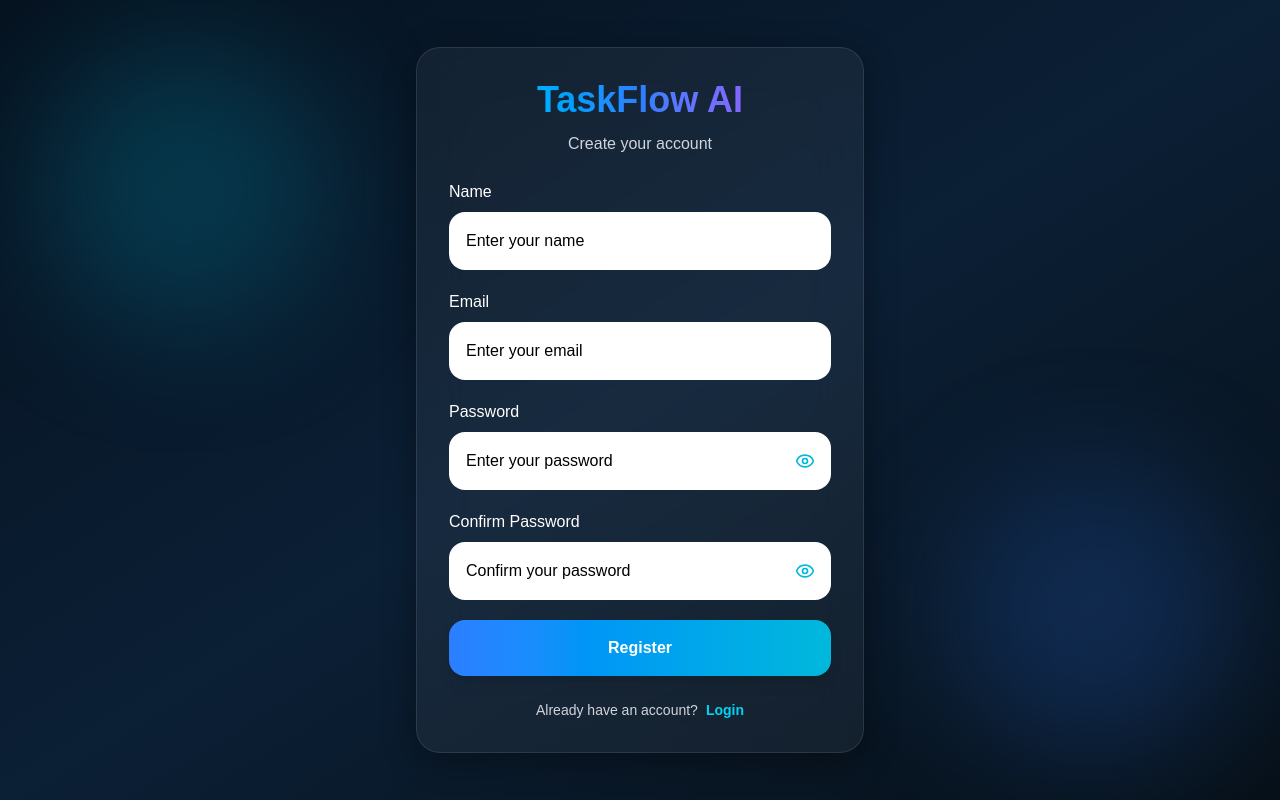
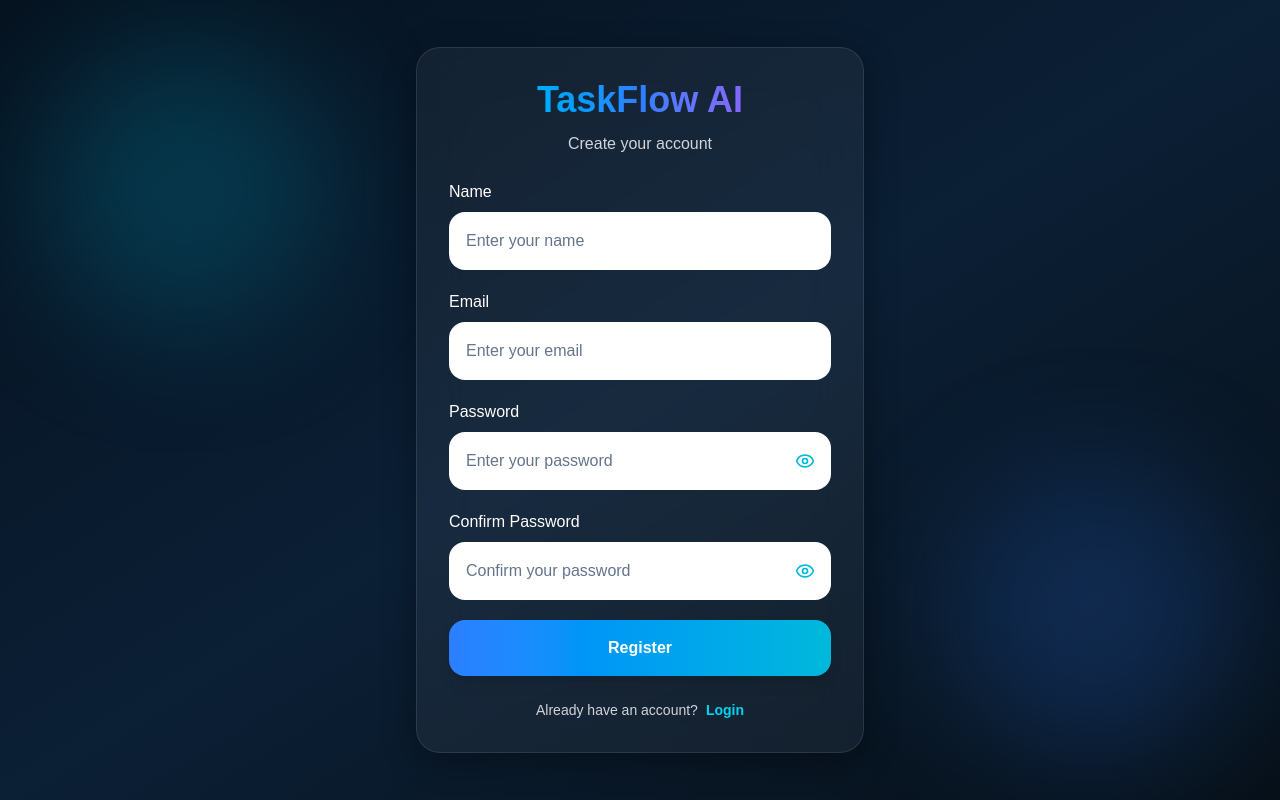
Before and after one commit to AkashVR07/taskflow-ai, a Next.js app in the folder client/: page /register in a window 1280 px wide. Built offline with nearby package versions, Linux system fonts and the light colour scheme.

Commit message:
Fixed login and register input text visibility issue

```diff
--- a/client/app/globals.css
+++ b/client/app/globals.css
@@ -151,11 +151,11 @@ body {
 }
 
 /* =========================
-   AUTH INPUTS
+   AUTH INPUTS FIXED
 ========================= */
 
 .auth-input {
-  background: #ffffff !important;
+  background-color: #ffffff !important;
 
   color: #0f172a !important;
 
@@ -163,7 +163,7 @@ body {
 
   caret-color: #0f172a !important;
 
-  border: 1px solid rgba(255, 255, 255, 0.3) !important;
+  border: 1px solid rgba(255, 255, 255, 0.25) !important;
 }
 
 .auth-input::placeholder {
@@ -175,16 +175,19 @@ body {
 .auth-input:focus {
   border-color: #06b6d4 !important;
 
-  box-shadow: 0 0 0 3px rgba(6, 182, 212, 0.18) !important;
+  box-shadow: 0 0 0 3px rgba(6, 182, 212, 0.2) !important;
 }
 
 .auth-input:-webkit-autofill,
 .auth-input:-webkit-autofill:hover,
-.auth-input:-webkit-autofill:focus {
+.auth-input:-webkit-autofill:focus,
+.auth-input:-webkit-autofill:active {
   -webkit-text-fill-color: #0f172a !important;
 
-  box-shadow:
-    0 0 0px 1000px #ffffff inset !important;
+  box-shadow: 0 0 0 1000px #ffffff inset !important;
+
+  transition:
+    background-color 9999s ease-in-out 0s !important;
 }
 
 /* =========================
--- a/client/app/login/page.tsx
+++ b/client/app/login/page.tsx
@@ -156,16 +156,7 @@ export default function LoginPage() {
                 setEmail(e.target.value)
               }
               required
-              style={{
-                backgroundColor:
-                  "#ffffff",
-                color: "#000000",
-                WebkitTextFillColor:
-                  "#000000",
-                caretColor:
-                  "#000000",
-              }}
-              className="w-full p-4 rounded-2xl border border-white/20 outline-none focus:border-cyan-500 transition-all duration-300"
+              className="auth-input w-full p-4 rounded-2xl outline-none focus:border-cyan-500 transition-all duration-300"
             />
 
           </div>
@@ -193,16 +184,7 @@ export default function LoginPage() {
                   )
                 }
                 required
-                style={{
-                  backgroundColor:
-                    "#ffffff",
-                  color: "#000000",
-                  WebkitTextFillColor:
-                    "#000000",
-                  caretColor:
-                    "#000000",
-                }}
-                className="w-full p-4 pr-12 rounded-2xl border border-white/20 outline-none focus:border-cyan-500 transition-all duration-300"
+                className="auth-input w-full p-4 pr-12 rounded-2xl outline-none focus:border-cyan-500 transition-all duration-300"
               />
 
               <button
--- a/client/app/profile/page.tsx
+++ b/client/app/profile/page.tsx
@@ -17,7 +17,9 @@ export default function ProfilePage() {
   return (
     <div className="min-h-screen app-bg p-6 lg:p-10">
       <div className="max-w-3xl mx-auto app-card rounded-3xl p-8 border border-white/10 shadow-xl">
-        <h1 className="text-3xl font-bold mb-6">My Profile</h1>
+        <h1 className="text-3xl font-bold mb-6">
+          My Profile
+        </h1>
 
         <div className="flex items-center gap-5 mb-8">
           <div className="w-20 h-20 rounded-full bg-gradient-to-r from-cyan-500 to-blue-500 flex items-center justify-center text-white text-3xl font-bold">
@@ -25,24 +27,32 @@ export default function ProfilePage() {
           </div>
 
           <div>
-            <h2 className="text-2xl font-bold">{user?.name || "User"}</h2>
-            <p className="app-muted">{user?.email}</p>
+            <h2 className="text-2xl font-bold">
+              {user?.name || "User"}
+            </h2>
+
+            <p className="app-muted">
+              {user?.email || "No email found"}
+            </p>
           </div>
         </div>
 
         <div className="space-y-4">
           <div className="app-soft p-4 rounded-2xl flex items-center gap-3">
             <User className="text-cyan-400" />
+
             <span>{user?.name || "User"}</span>
           </div>
 
           <div className="app-soft p-4 rounded-2xl flex items-center gap-3">
             <Mail className="text-cyan-400" />
+
             <span>{user?.email || "No email found"}</span>
           </div>
 
           <div className="app-soft p-4 rounded-2xl flex items-center gap-3">
             <Shield className="text-cyan-400" />
+
             <span>Pro Member</span>
           </div>
         </div>
--- a/client/app/register/page.tsx
+++ b/client/app/register/page.tsx
@@ -150,16 +150,7 @@ export default function RegisterPage() {
                 setName(e.target.value)
               }
               required
-              style={{
-                backgroundColor:
-                  "#ffffff",
-                color: "#000000",
-                WebkitTextFillColor:
-                  "#000000",
-                caretColor:
-                  "#000000",
-              }}
-              className="w-full p-4 rounded-2xl border border-white/20 outline-none focus:border-cyan-500 transition-all duration-300"
+              className="auth-input w-full p-4 rounded-2xl outline-none focus:border-cyan-500 transition-all duration-300"
             />
 
           </div>
@@ -179,16 +170,7 @@ export default function RegisterPage() {
                 setEmail(e.target.value)
               }
               required
-              style={{
-                backgroundColor:
-                  "#ffffff",
-                color: "#000000",
-                WebkitTextFillColor:
-                  "#000000",
-                caretColor:
-                  "#000000",
-              }}
-              className="w-full p-4 rounded-2xl border border-white/20 outline-none focus:border-cyan-500 transition-all duration-300"
+              className="auth-input w-full p-4 rounded-2xl outline-none focus:border-cyan-500 transition-all duration-300"
             />
 
           </div>
@@ -216,16 +198,7 @@ export default function RegisterPage() {
                   )
                 }
                 required
-                style={{
-                  backgroundColor:
-                    "#ffffff",
-                  color: "#000000",
-                  WebkitTextFillColor:
-                    "#000000",
-                  caretColor:
-                    "#000000",
-                }}
-                className="w-full p-4 pr-12 rounded-2xl border border-white/20 outline-none focus:border-cyan-500 transition-all duration-300"
+                className="auth-input w-full p-4 pr-12 rounded-2xl outline-none focus:border-cyan-500 transition-all duration-300"
               />
 
               <button
@@ -313,16 +286,7 @@ export default function RegisterPage() {
                   )
                 }
                 required
-                style={{
-                  backgroundColor:
-                    "#ffffff",
-                  color: "#000000",
-                  WebkitTextFillColor:
-                    "#000000",
-                  caretColor:
-                    "#000000",
-                }}
-                className="w-full p-4 pr-12 rounded-2xl border border-white/20 outline-none focus:border-cyan-500 transition-all duration-300"
+                className="auth-input w-full p-4 pr-12 rounded-2xl outline-none focus:border-cyan-500 transition-all duration-300"
               />
 
               <button
```
Also changed, not shown: client/app/dashboard/page.tsx (+193 -45 lines).
